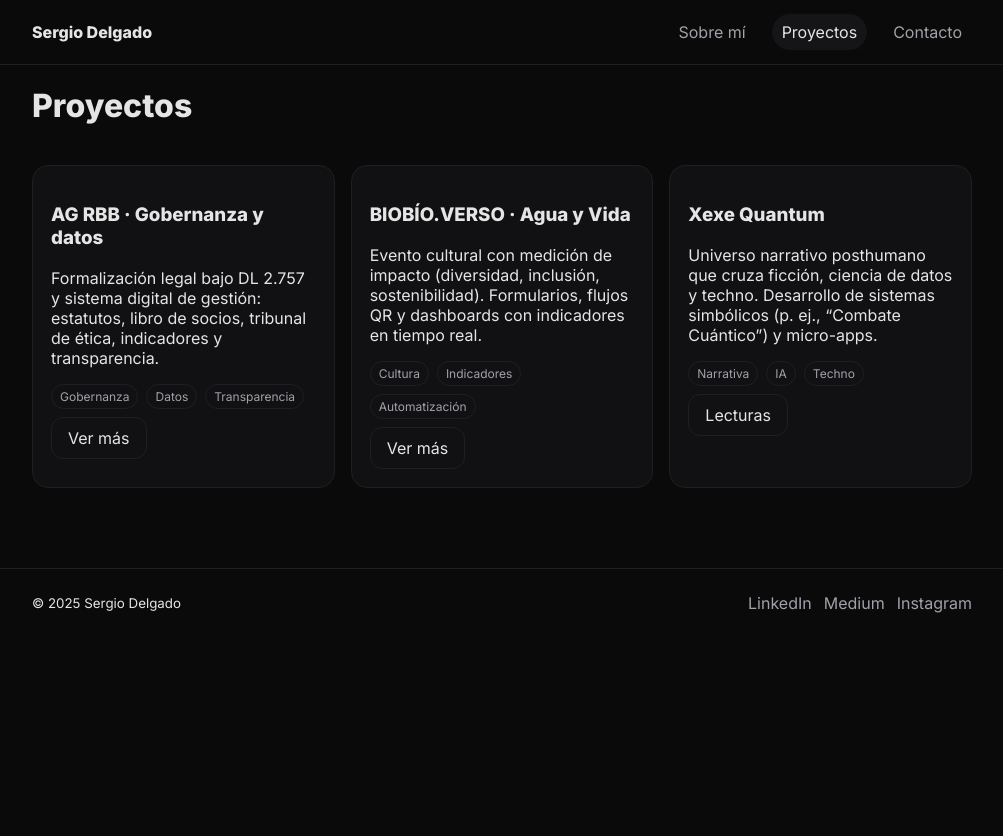
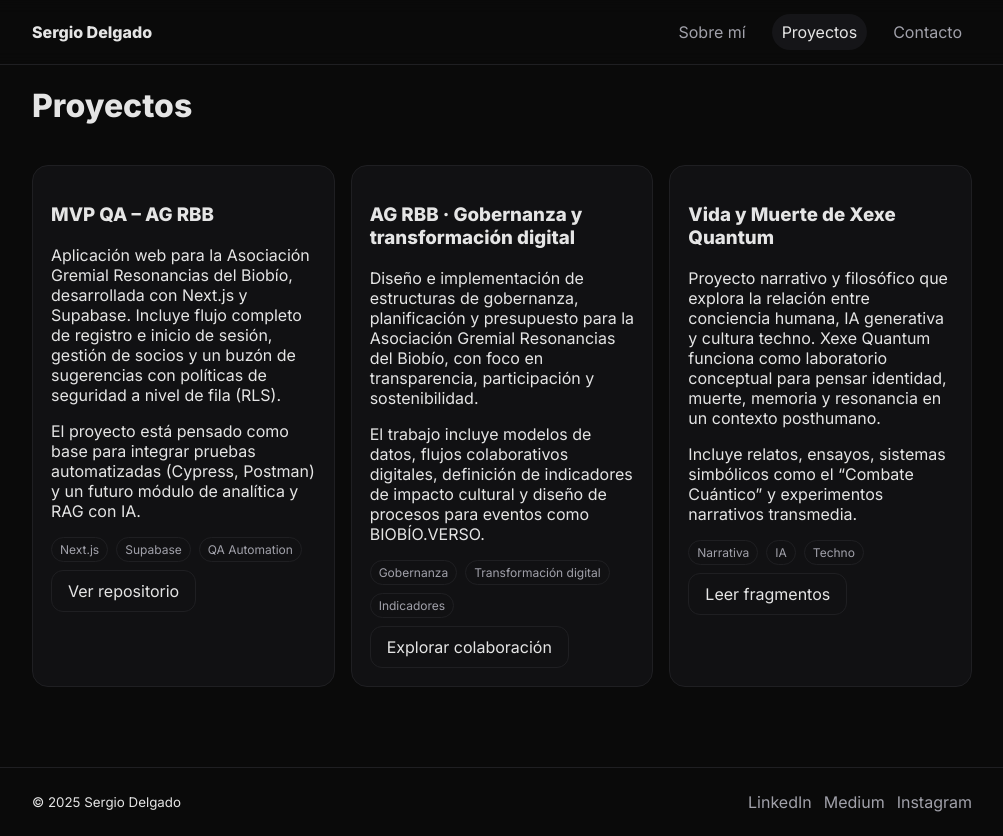
Before and after one commit to sergiodelgado/sergio-site, a website: page projects.html in a window 1280 px wide. Shown: the whole page, without its empty margins (138-1141 px from the left). Before the commit the page ends 800 px from the top, so only its background shows below. Drawn offline with Linux system fonts and the light colour scheme.

Commit message:
Update 2025: nuevos textos y contenido mejorado para index, about, projects y contact

```diff
--- a/projects.html
+++ b/projects.html
@@ -4,7 +4,7 @@
   <meta charset="UTF-8">
   <meta name="viewport" content="width=device-width, initial-scale=1">
   <title>Proyectos — Sergio Delgado</title>
-  <meta name="description" content="Proyectos: AG RBB, BIOBÍO.VERSO y Xexe Quantum. Gobernanza cultural, indicadores y automatización con datos.">
+  <meta name="description" content="Proyectos de Sergio Delgado: MVP QA – AG RBB, gobernanza y transformación digital de Resonancias del Biobío, y el universo narrativo Vida y Muerte de Xexe Quantum.">
   <link rel="preconnect" href="https://fonts.googleapis.com">
   <link rel="preconnect" href="https://fonts.gstatic.com" crossorigin>
   <link href="https://fonts.googleapis.com/css2?family=Inter:wght@400;600;800&display=swap" rel="stylesheet">
@@ -27,44 +27,58 @@
 
     <div class="grid">
       <article class="card">
-        <h3>AG RBB · Gobernanza y datos</h3>
+        <h3>MVP QA – AG RBB</h3>
         <p>
-          Formalización legal bajo DL 2.757 y sistema digital de gestión:
-          estatutos, libro de socios, tribunal de ética, indicadores y transparencia.
+          Aplicación web para la Asociación Gremial Resonancias del Biobío, desarrollada con Next.js y Supabase.
+          Incluye flujo completo de registro e inicio de sesión, gestión de socios y un buzón de sugerencias con
+          políticas de seguridad a nivel de fila (RLS).
+        </p>
+        <p>
+          El proyecto está pensado como base para integrar pruebas automatizadas (Cypress, Postman) y un futuro
+          módulo de analítica y RAG con IA.
         </p>
         <div class="tags">
-          <span>Gobernanza</span><span>Datos</span><span>Transparencia</span>
+          <span>Next.js</span><span>Supabase</span><span>QA Automation</span>
         </div>
         <div class="actions">
-          <a class="btn" href="contact.html">Ver más</a>
+          <a class="btn" href="https://github.com/sergiodelgado/mvp-qa-ag-rbb" target="_blank" rel="noopener noreferrer">Ver repositorio</a>
         </div>
       </article>
 
       <article class="card">
-        <h3>BIOBÍO.VERSO · Agua y Vida</h3>
+        <h3>AG RBB · Gobernanza y transformación digital</h3>
         <p>
-          Evento cultural con medición de impacto (diversidad, inclusión, sostenibilidad).
-          Formularios, flujos QR y dashboards con indicadores en tiempo real.
+          Diseño e implementación de estructuras de gobernanza, planificación y presupuesto para la Asociación
+          Gremial Resonancias del Biobío, con foco en transparencia, participación y sostenibilidad.
+        </p>
+        <p>
+          El trabajo incluye modelos de datos, flujos colaborativos digitales, definición de indicadores de impacto
+          cultural y diseño de procesos para eventos como BIOBÍO.VERSO.
         </p>
         <div class="tags">
-          <span>Cultura</span><span>Indicadores</span><span>Automatización</span>
+          <span>Gobernanza</span><span>Transformación digital</span><span>Indicadores</span>
         </div>
         <div class="actions">
-          <a class="btn" href="contact.html">Ver más</a>
+          <a class="btn" href="contact.html">Explorar colaboración</a>
         </div>
       </article>
 
       <article class="card">
-        <h3>Xexe Quantum</h3>
+        <h3>Vida y Muerte de Xexe Quantum</h3>
         <p>
-          Universo narrativo posthumano que cruza ficción, ciencia de datos y techno.
-          Desarrollo de sistemas simbólicos (p. ej., “Combate Cuántico”) y micro-apps.
+          Proyecto narrativo y filosófico que explora la relación entre conciencia humana, IA generativa y cultura
+          techno. Xexe Quantum funciona como laboratorio conceptual para pensar identidad, muerte, memoria y
+          resonancia en un contexto posthumano.
+        </p>
+        <p>
+          Incluye relatos, ensayos, sistemas simbólicos como el “Combate Cuántico” y experimentos narrativos
+          transmedia.
         </p>
         <div class="tags">
           <span>Narrativa</span><span>IA</span><span>Techno</span>
         </div>
         <div class="actions">
-          <a class="btn" href="https://medium.com/@sergiodelgadom" target="_blank" rel="noopener noreferrer">Lecturas</a>
+          <a class="btn" href="https://medium.com/@sergiodelgadom" target="_blank" rel="noopener noreferrer">Leer fragmentos</a>
         </div>
       </article>
     </div>
```
Also changed, not shown: about.html (+35 -13 lines), contact.html (+7 -1 lines), index.html (+15 -12 lines).
